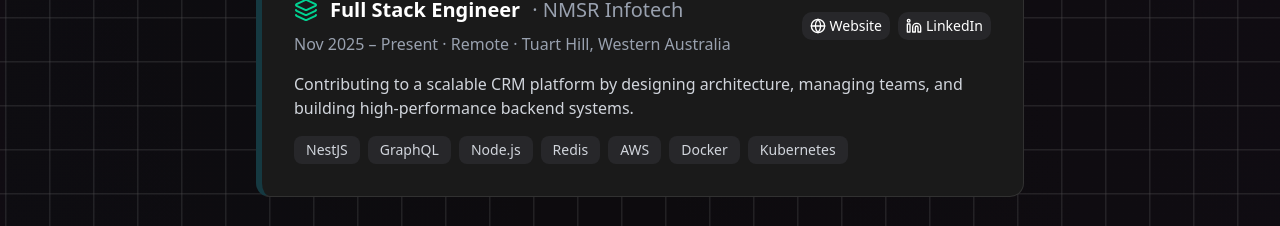
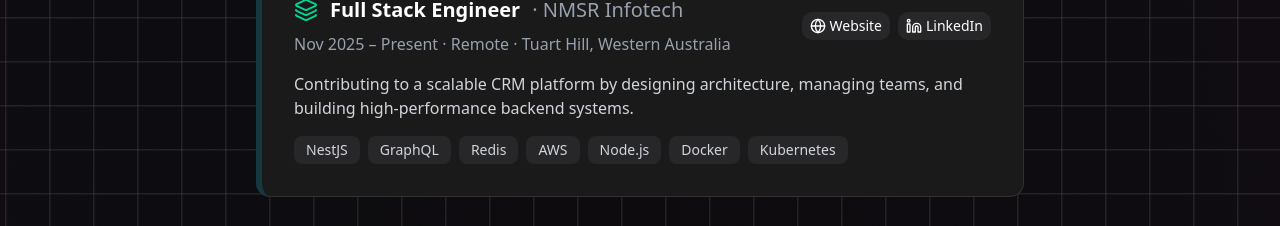
Before and after one commit to nikitachoudhary114/Portfolio, a Next.js app: page / in a window 1280 px wide. Shown: the part 2320-2546 px from the top of the page. Built offline with nearby package versions, Linux system fonts and the light colour scheme.

Commit message:
experience edited

```diff
--- a/components/Expereince.tsx
+++ b/components/Expereince.tsx
@@ -35,9 +35,9 @@
   tech: [
     "NestJS",
     "GraphQL",
-    "Node.js",
     "Redis",
     "AWS",
+    "Node.js",
     "Docker",
     "Kubernetes"
   ],
```
